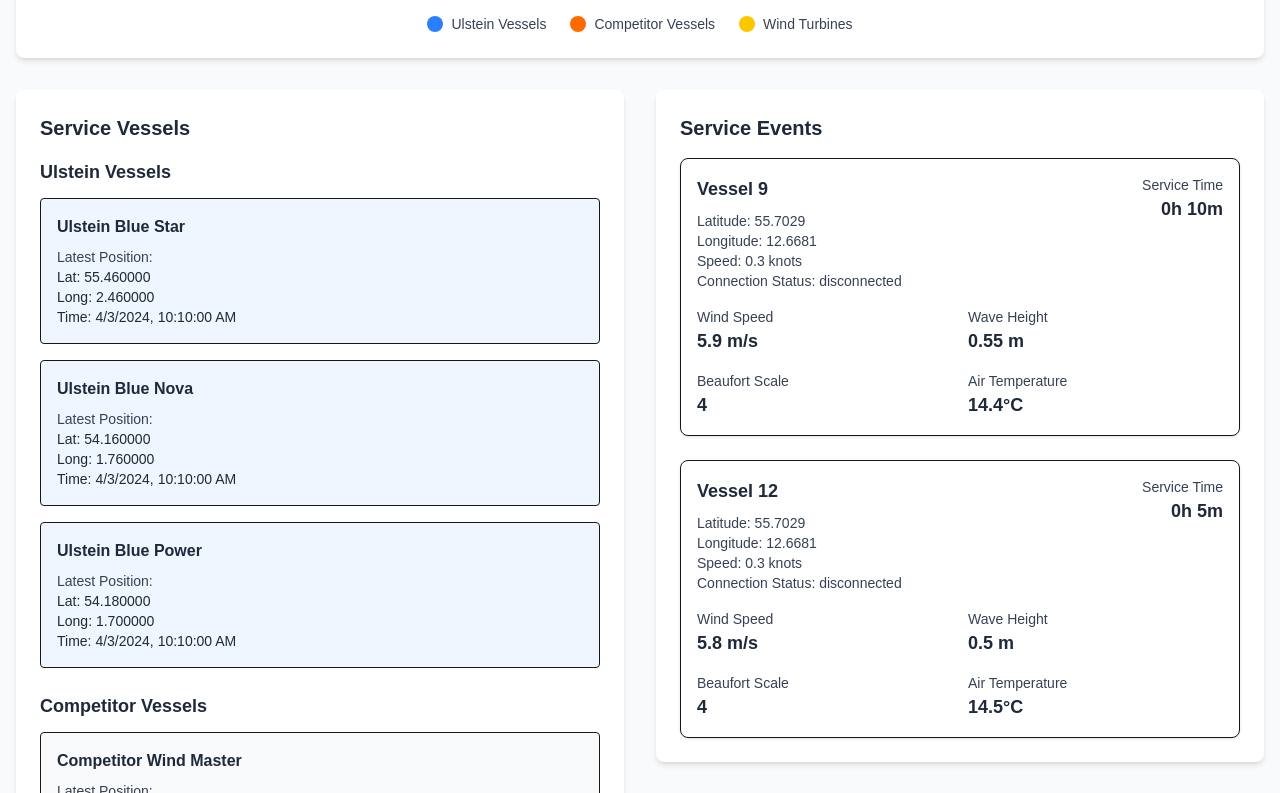
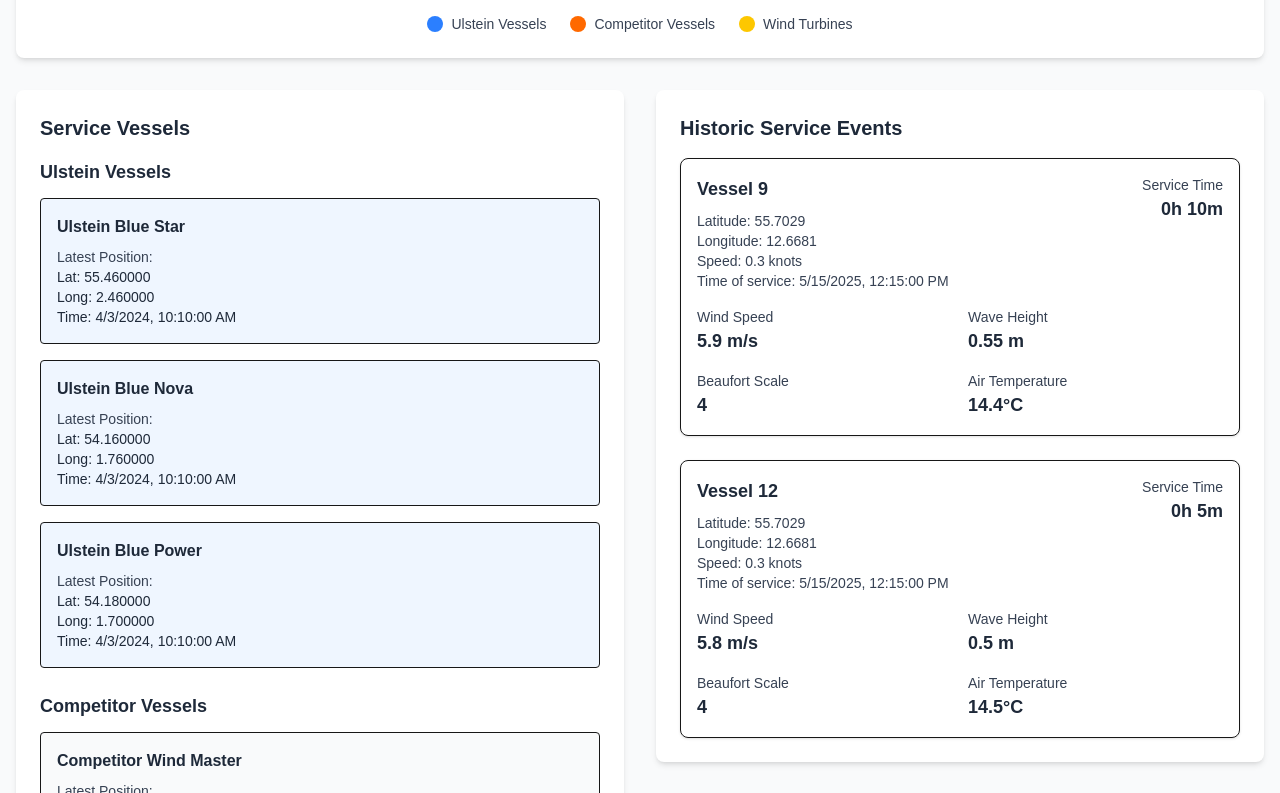
Before and after one commit to ImDXx/Bachelor-group06, a Next.js app: page /home in a window 1280 px wide. Shown: the part 742-1535 px from the top of the page. Built offline with nearby package versions, Linux system fonts and the light colour scheme; grey boxes are pictures that could not be loaded.

Commit message:
Displaying readable date in service event

```diff
--- a/src/app/components/dashboard/ServiceEvents.tsx
+++ b/src/app/components/dashboard/ServiceEvents.tsx
@@ -116,7 +116,7 @@
 
   return (
     <div className="bg-white p-6 rounded-lg shadow-md">
-      <h2 className="text-xl font-bold mb-4 text-gray-800">Service Events</h2>
+      <h2 className="text-xl font-bold mb-4 text-gray-800">Historic Service Events</h2>
 
       <div className="space-y-6">
         {serviceVessels.map((vessel) => (
@@ -126,7 +126,7 @@
               <p className="text-sm text-gray-700">Latitude: {vessel.latitude.toFixed(4)}</p>
               <p className="text-sm text-gray-700">Longitude: {vessel.longitude.toFixed(4)}</p>
               <p className="text-sm text-gray-700">Speed: {vessel.speed ? `${vessel.speed} knots` : 'N/A'}</p>
-              <p className="text-sm text-gray-700">Connection Status: {vessel.connectionStatus || 'N/A'}</p>
+              <p className="text-sm text-gray-700">Time of service: {vessel.timestamp ? new Date(vessel.timestamp).toLocaleString() : 'N/A'}</p>
             </div>
 
             {/* Service Time on Top Right */}
```
